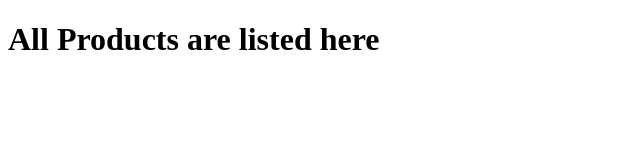
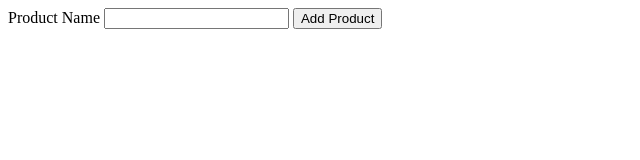
Before and after one commit to Harmesh15/GetRequestsFromHtmlFile, a website: page view/viewProduct.html in a window 1280 px wide. Shown: the whole page, without its empty margins (0-640 px from the left). Drawn offline with Linux system fonts and the light colour scheme.

Commit message:
HtmlFormGetrequest

```diff
--- a/view/viewProduct.html
+++ b/view/viewProduct.html
@@ -6,6 +6,11 @@
     <title>Document</title>
 </head>
 <body>
-    <h1>All Products are listed here</h1>
+   <form>
+    <label for="product">Product Name</label>
+    <input type="text"  id="product" name="productName"  required/>
+    <button type="submit">Add Product</button>
+   </form>
+
 </body>
 </html>
```
